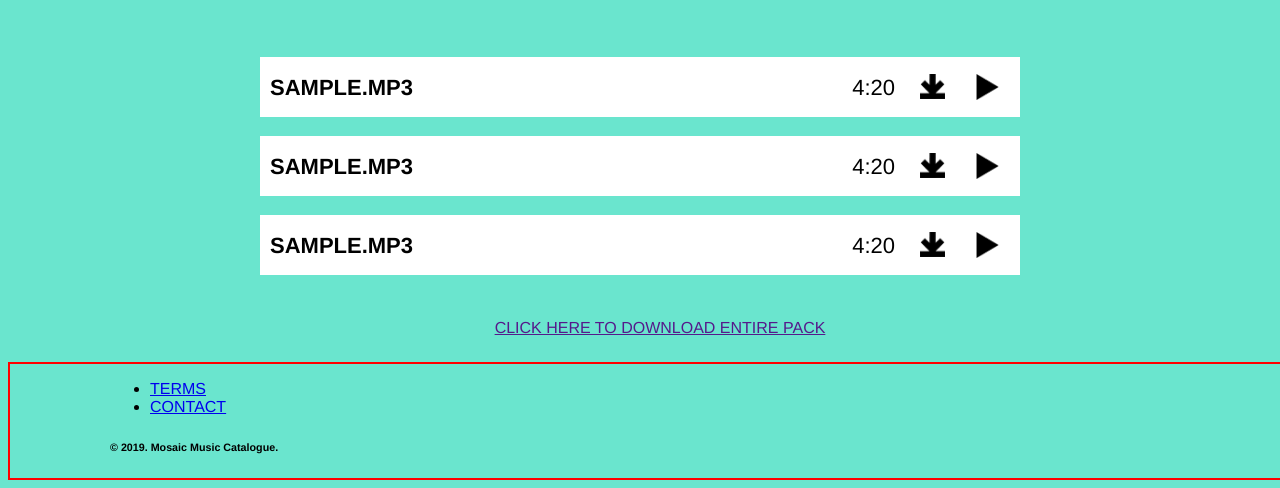
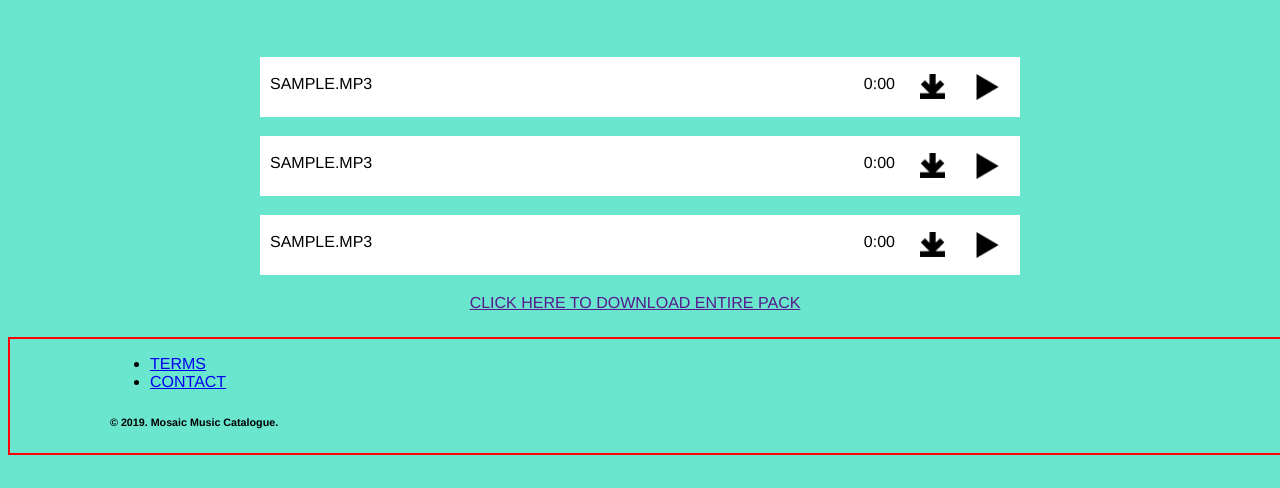
Before and after one commit to liveineverynow/Mosaic, a plain HTML site: page index.html in a window 1280 px wide. Shown: the part 566-1054 px from the top of the page. After the commit the page ends 1029 px from the top, so only its background shows below. Drawn offline with Linux system fonts and the light colour scheme.

Commit message:
Dynamically build audio controls
The <audio> elements in the HTML are used in the JS to create the audio
controls. It will place the controls in the same element as its
coresponding <audio> element.

The play/pause button is fully functional.
The time stamp displays the length of the sample but never changes.
The download button will work on any server but not on a local machine
because of CORS restrictions.

The background of the audio controls changes gradient to display
progress of the song as it plays. There is no way to interact/seek
through the song. I don't think there should be (or at least with this
current method) because it will interfere with the buttons.

A possible solution is to add a full seek bar to the bottom border of
the audio controls.

```diff
--- a/css/style.css
+++ b/css/style.css
@@ -144,6 +144,7 @@ a:hover {
   max-height: 60px;
   height: 60px;
   background-color: #fff;
+  background-image: linear-gradient(to right, #ccc 0%, #fff 0%);
   margin:auto;
   margin-bottom: 15px;
   margin-left: 20px;
@@ -154,7 +155,7 @@ a:hover {
   display:inline-block;
 }
 
-#sample-title {
+.sample-title {
   text-transform: uppercase;
   display: inline;
   /* border: 2px red solid; */
@@ -162,9 +163,10 @@ a:hover {
   margin-top: 18px;
   float:left;
   padding-left: 0px;
+  cursor: default;
 }
 
-#sample-time {
+.sample-time {
   /* padding-left: 60%; */
   text-transform: uppercase;
   font-weight: lighter;
@@ -174,6 +176,7 @@ a:hover {
   margin-right: 15px;
   margin-top: 18px;
   float:right;
+  cursor: default;
 }
 
 .button {
@@ -186,6 +189,7 @@ a:hover {
   margin-right: 10px;
   display: inline;
   float:right;
+  cursor: pointer;
 }
 
 #download-link{
--- a/index.html
+++ b/index.html
@@ -30,32 +30,17 @@
       <h2  id="sample-kit-title">An Introduction</h2>
       <p id="sample-kit-sub-title"><b>Pack 1</b> - Mosaic Music Catalogue</p>
 
-      <!-- individual sample treatment-->
-      <div alt="sample01" class="sample">
-        <h3 id="sample-title">sample.mp3</h3>
-        <img class="button" alt="play-button" src="assets/Play-Button.png">
-        <img class="button" alt="download-button" src="assets/Download-Button.png">
-        <h3 id="sample-time">4:20</h3>
+      <div>
+        <audio src="samples/sample.mp3" class="audition"></audio>
+        <audio src="samples/sample.mp3" class="audition"></audio>
+        <audio src="samples/sample.mp3" class="audition"></audio>
       </div>
 
-      <div alt="sample01" class="sample">
-        <h3 id="sample-title">sample.mp3</h3>
-        <img class="button" alt="play-button" src="assets/Play-Button.png">
-        <img class="button" alt="download-button" src="assets/Download-Button.png">
-        <h3 id="sample-time">4:20</h3>
+      <div id="download-link">
+        <a href="" download>CLICK HERE TO DOWNLOAD ENTIRE PACK</a>
       </div>
 
-      <div alt="sample03" class="sample">
-        <h3 id="sample-title">sample.mp3</h3>
-        <img class="button" alt="play-button" src="assets/Play-Button.png">
-        <img class="button" alt="download-button" src="assets/Download-Button.png">
-        <h3 id="sample-time">4:20</h3>
-      </div>
     </section>
-
-    <div id="download-link">
-      <a href="" download>CLICK HERE TO DOWNLOAD ENTIRE PACK</a>
-    </div>
   </main>
 
   <!-- main-footer -->
@@ -69,5 +54,6 @@
     <h6 id="footer-copy">&copy; 2019. Mosaic Music Catalogue.</h6>
   </footer>
 
+  <script src="script.js"></script>
 </body>
 </html>
--- /dev/null
+++ b/script.js
@@ -0,0 +1,69 @@
+// Get all the audio elements and build controls for them
+var samples = document.querySelectorAll("audio")
+for (let i=0; i<samples.length; i++) {
+  let sample = samples[i]
+  sample.parentNode.appendChild(buildControls(sample))
+}
+
+// Returns a div containing the audio controls for an <audio> element
+function buildControls(sample) {
+
+  // Create the sample title
+  let sampleTitle = document.createElement("span")
+  let title = sample.src.split("/").reduce((a, c) => c)
+  sampleTitle.classList.add("sample-title")
+  sampleTitle.textContent = title
+
+  // Create the sample time
+  let sampleTime = document.createElement("span")
+  sampleTime.classList.add("sample-time")
+  if (!sample.duration) {
+    sampleTime.textContent = "0:00"
+  } else {
+    sampleTime.textContent = `${Math.floor(sample.duration / 60)}:${Math.floor(sample.duration) % 60}`
+  }
+  sample.onloadedmetadata = function() {
+    sampleTime.textContent = `${Math.floor(sample.duration / 60)}:${Math.floor(sample.duration) % 60}`
+  }
+
+  // Create the play/pause button
+  let playButton = document.createElement("img")
+  playButton.classList.add("button")
+  playButton.src = "assets/Play-Button.png"
+  playButton.onclick = function() {
+    if (sample.paused) {
+      sample.play()
+      playButton.src = "assets/Pause-Button.png"
+    } else {
+      sample.pause()
+      playButton.src = "assets/Play-Button.png"
+    }
+  }
+
+  // Create the download link
+  let downloadButton = document.createElement("a")
+  downloadButton.href = `samples/${title}`
+  downloadButton.setAttribute("download", title)
+  downloadButton.classList.add("button")
+  let downloadImage = document.createElement("img")
+  downloadImage.src = "assets/Download-Button.png"
+  downloadButton.appendChild(downloadImage)
+
+  // Create the return div
+  let div = document.createElement("div")
+  div.classList.add("sample")
+
+  // Change the background gradient to reflect the percentage of the sample played
+  sample.ontimeupdate = function() {
+    sampleTime.textContent = `${Math.floor(sample.duration / 60)}:${Math.floor(sample.duration) % 60}`
+    let percent = (sample.currentTime / sample.duration * 100)
+    div.style.backgroundImage = `linear-gradient(to right, #ccc ${percent}%, #fff 0%)`
+  }
+
+  // add the elements to the return div
+  div.appendChild(sampleTitle)
+  div.appendChild(playButton)
+  div.appendChild(downloadButton)
+  div.appendChild(sampleTime)
+  return div
+}
```
Also changed, not shown: 1 other file.
